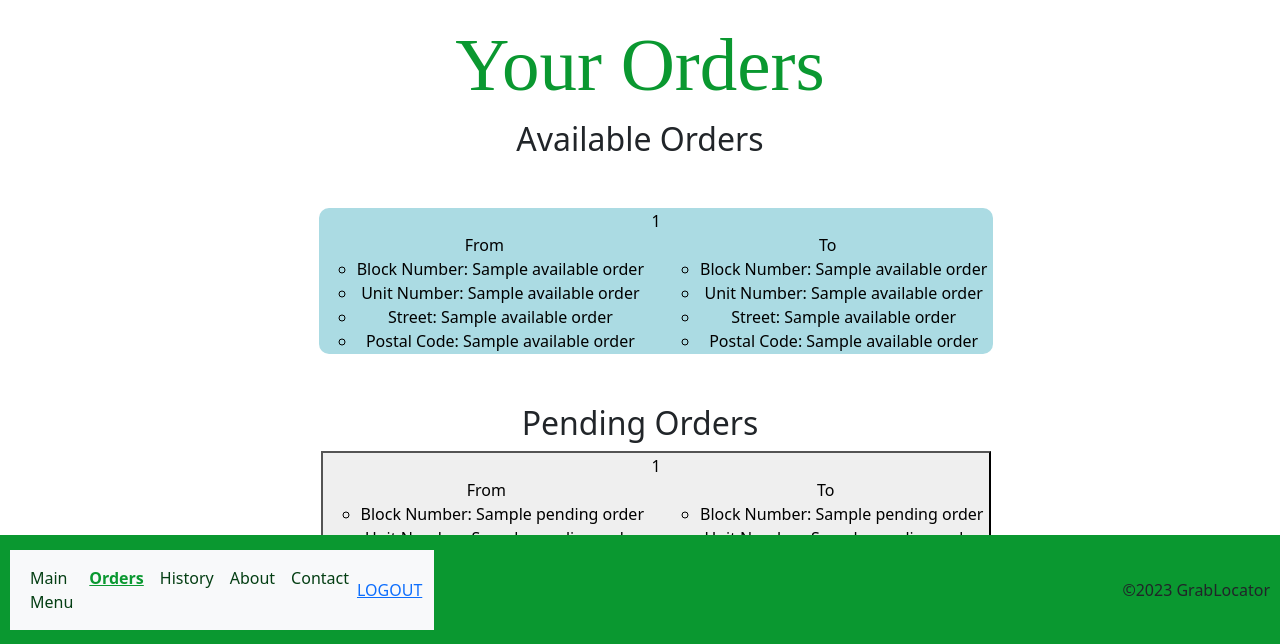
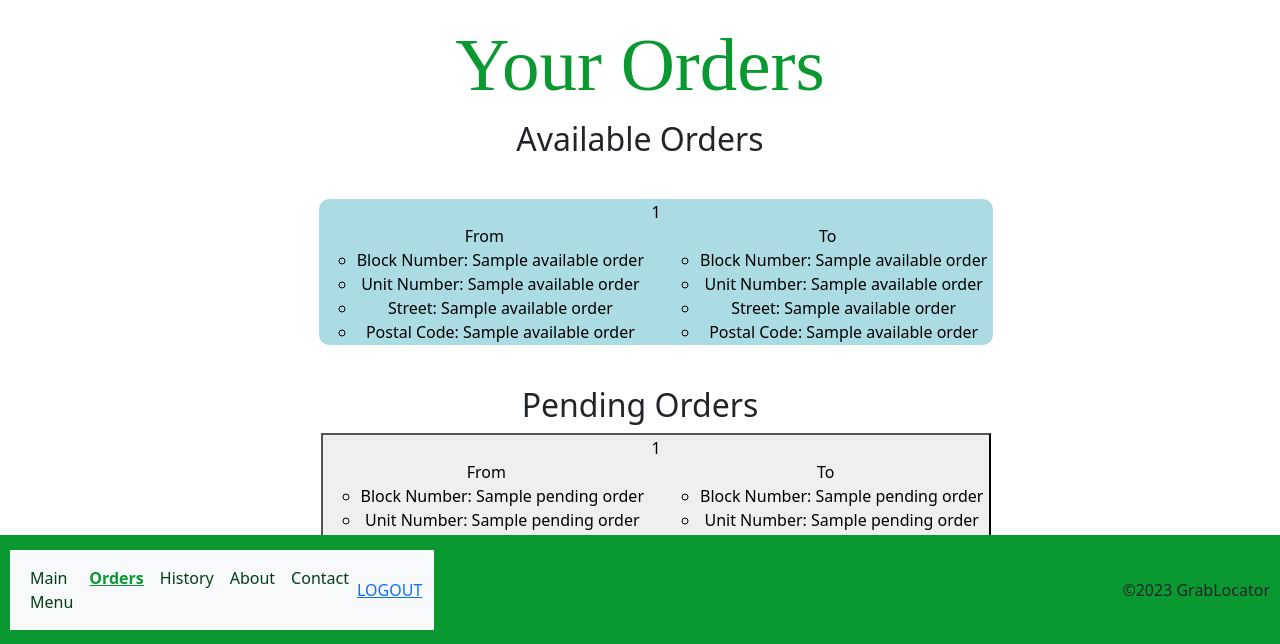
Before and after one commit to deanalex-buno95/sp512023_cp3407_grp5_grablocator, a Flask app: template templates/orders.html in a window 1280 px wide. Shown: the part 155-799 px from the top of the page. Run offline with Flask 3, Linux system fonts and the light colour scheme; the template is opened without the code that fills it: most values are stand-ins (such as "Sample title", 1, 10 or a date in 2020).

Commit message:
change the margin between each order button from 50 to 41 px

```diff
--- a/static/style.css
+++ b/static/style.css
@@ -147,10 +147,5 @@ Content
     border: none;
     cursor: pointer;
     overflow: hidden;
-    /* Center horizontally */
-    top: 0;
-    bottom: 0;
-    left: 0;
-    right: 0;
-    margin: 50px auto;
+    margin: 41px auto;
 }
```
